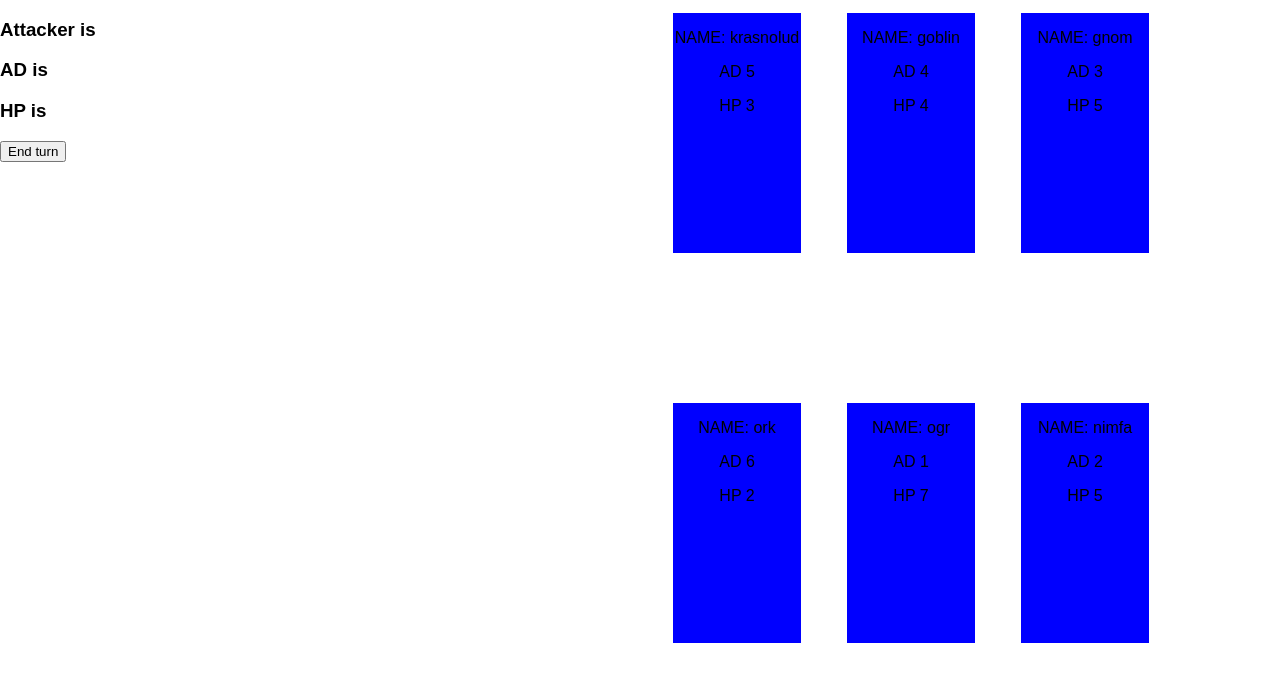
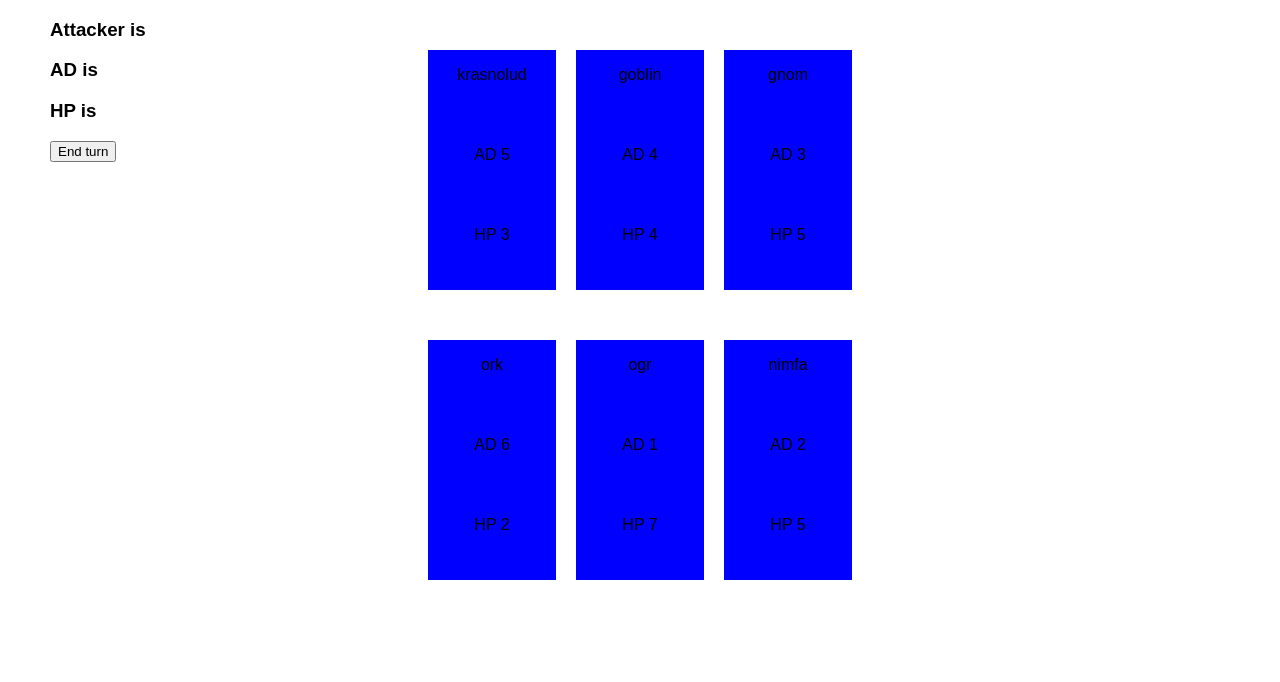
Before and after one commit to filipw01/my-react-app, a React (Create React App) app: page / in a window 1280 px wide. Shown: the top 682 px of the page. Built offline with nearby package versions, Linux system fonts and the light colour scheme.

Commit message:
Card fades out when destroyed, style fixes

```diff
--- a/public/index.html
+++ b/public/index.html
@@ -1,40 +1,19 @@
 <!DOCTYPE html>
 <html lang="en">
+
 <head>
   <meta charset="utf-8">
   <meta name="viewport" content="width=device-width, initial-scale=1, shrink-to-fit=no">
   <meta name="theme-color" content="#000000">
-    <!--
-      manifest.json provides metadata used when your web app is added to the
-      homescreen on Android. See https://developers.google.com/web/fundamentals/engage-and-retain/web-app-manifest/
-    -->
   <link rel="manifest" href="%PUBLIC_URL%/manifest.json">
-    <link rel="shortcut icon" href="%PUBLIC_URL%/favicon.ico">
-    <!--
-      Notice the use of %PUBLIC_URL% in the tags above.
-      It will be replaced with the URL of the `public` folder during the build.
-      Only files inside the `public` folder can be referenced from the HTML.
-
-      Unlike "/favicon.ico" or "favicon.ico", "%PUBLIC_URL%/favicon.ico" will
-      work correctly both with client-side routing and a non-root public URL.
-      Learn how to configure a non-root public URL by running `npm run build`.
-    -->
   <title>Gra karciana</title>
 </head>
+
 <body>
   <noscript>
       You need to enable JavaScript to run this app.
     </noscript>
   <div id="root"></div>
-    <!--
-      This HTML file is a template.
-      If you open it directly in the browser, you will see an empty page.
+</body>
 
-      You can add webfonts, meta tags, or analytics to this file.
-      The build step will place the bundled scripts into the <body> tag.
-
-      To begin the development, run `npm start` or `yarn start`.
-      To create a production bundle, use `npm run build` or `yarn build`.
-    -->
-  </body>
 </html>
--- a/src/AllyCard.jsx
+++ b/src/AllyCard.jsx
@@ -38,8 +38,22 @@ class AllyCard extends React.Component {
   }
 
   render() {
-    if (this.state.hp <= 1) {
-      return null
+    if (this.state.hp <= 0) {
+      return (
+        <div
+          className="card"
+          style={{
+            backgroundColor: "gray",
+            width: 0,
+            opacity: 0,
+            transition: "width 2s, opacity 0.5s, background-color 0.1s linear"
+          }}
+        >
+          <p>{this.state.name}</p>
+          <p>AD {this.state.ad}</p>
+          <p>HP {this.state.hp}</p>
+        </div>
+      );
     }
     if (this.state.name === this.props.attackerName) {
       return (
@@ -48,7 +62,7 @@ class AllyCard extends React.Component {
           onClick={this.handleClick}
           style={{backgroundColor: "red"}}
         >
-          <p>NAME: {this.state.name}</p>
+          <p>{this.state.name}</p>
           <p>AD {this.state.ad}</p>
           <p>HP {this.state.hp}</p>
         </div>
@@ -60,7 +74,7 @@ class AllyCard extends React.Component {
           onClick={this.handleClick}
           style={{backgroundColor: "blue"}}
         >
-          <p>NAME: {this.state.name}</p>
+          <p>{this.state.name}</p>
           <p>AD {this.state.ad}</p>
           <p>HP {this.state.hp}</p>
         </div>
--- a/src/Board.jsx
+++ b/src/Board.jsx
@@ -74,12 +74,15 @@ class Board extends React.Component {
     }
     return (
       <div>
+        <div>
+          <div class="infoBox">
             <h3>Attacker is {this.state.attackerName}</h3>
             <h3>AD is {this.state.attackerAd}</h3>
             <h3>HP is {this.state.attackerHp}</h3>
             <AttackOrder order={this.state.nextAttack} />
             <button onClick={this.endTurn}> End turn </button>
-        <div align="center" className="wsector">
+          </div>
+          <div align="center" className="enemySector">
             <OpponentCard
               name="krasnolud"
               ad="5"
@@ -108,7 +111,8 @@ class Board extends React.Component {
               endTurn={this.state.endTurn}
             />
           </div>
-        <div align="center" className="bsector">
+        </div>
+        <div align="center" className="allySector">
           <AllyCard
             name="ork"
             ad="6"
--- a/src/OpponentCard.jsx
+++ b/src/OpponentCard.jsx
@@ -38,8 +38,23 @@ class OpponentCard extends React.Component {
   }
 
   render() {
-    if (this.state.hp <= 1) {
-      return null;
+    if (this.state.hp <= 0) {
+      return (
+        <div
+          className="card"
+          style={{
+            backgroundColor: "gray",
+            width: 0,
+            opacity: 0,
+            transition:
+              "width 2s, opacity 0.5s, background-color 0.1s linear"
+          }}
+        >
+          <p>{this.state.name}</p>
+          <p>AD {this.state.ad}</p>
+          <p>HP {this.state.hp}</p>
+        </div>
+      );
     }
     return (
       <div
@@ -47,7 +62,7 @@ class OpponentCard extends React.Component {
         onClick={this.handleAttack}
         style={{backgroundColor: "blue"}}
       >
-        <p>NAME: {this.state.name}</p>
+        <p>{this.state.name}</p>
         <p>AD {this.state.ad}</p>
         <p>HP {this.state.hp}</p>
       </div>
--- a/src/index.css
+++ b/src/index.css
@@ -4,27 +4,27 @@ body {
   font-family: sans-serif;
 }
 
-.card{
-  margin-left: 40px;
+.card {
   height: 30vh;
   width: 10vw;
-  display: inline-block;
+  display: inline-grid;
   background-color: blue;
-  border-width: medium;
-  border-color: white;
-  border-style: solid;
+  margin-left: 10px;
+  margin-right: 10px;
 }
 
-.wsector{
+.allySector {
+  margin-top: 50px;
+}
+
+.enemySector {
+  margin-top: 50px;
+}
+
+.infoBox {
+  margin-left: 50px;
+  display: inline-block;
   position: absolute;
   top: 0;
-  right: 10vw;
-  margin-top: 10px;
+  left: 0;
 }
-
-.bsector{
-  position: absolute;
-  top: 0;
-  right: 10vw;
-  margin-top: 400px;
-}
```
Lines whose indentation alone changed are shown as unchanged.
